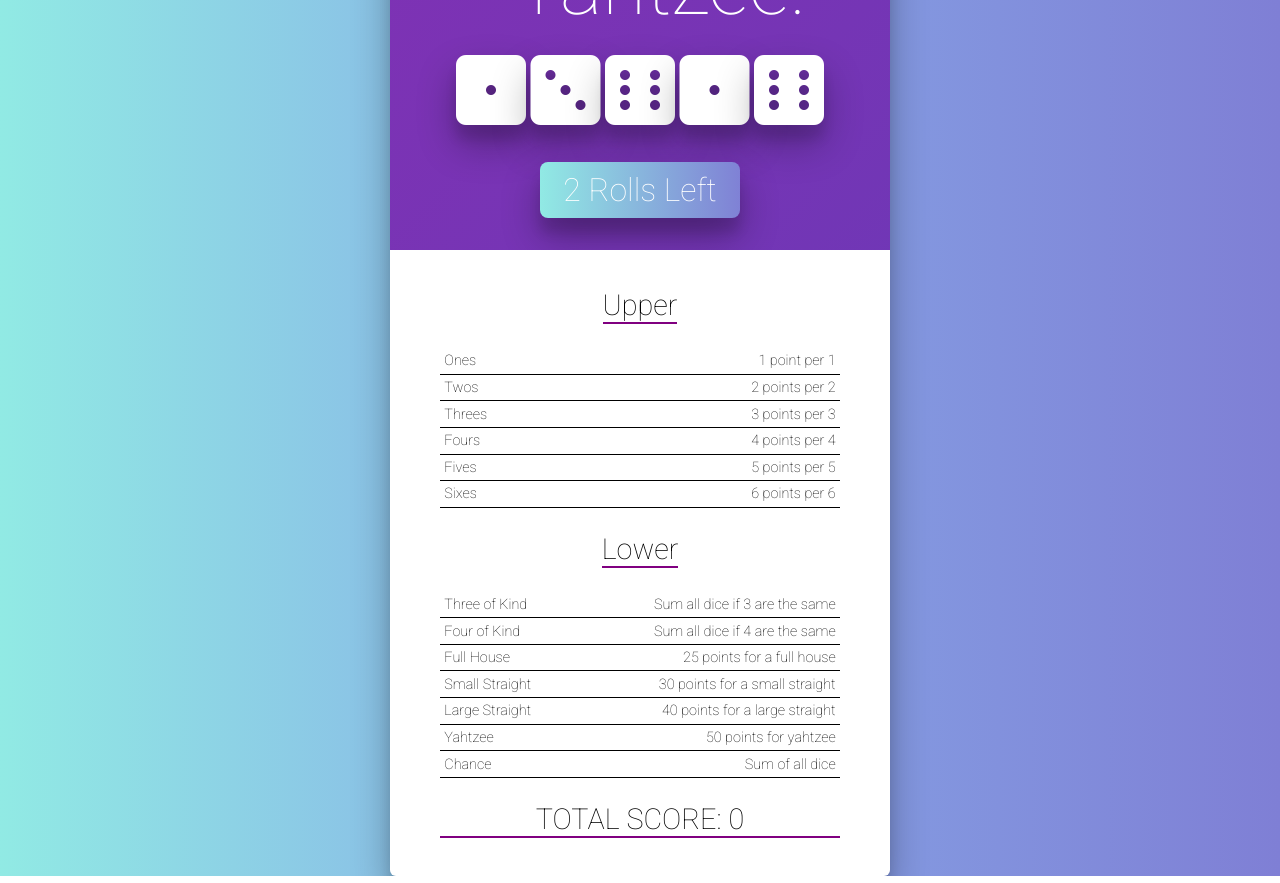
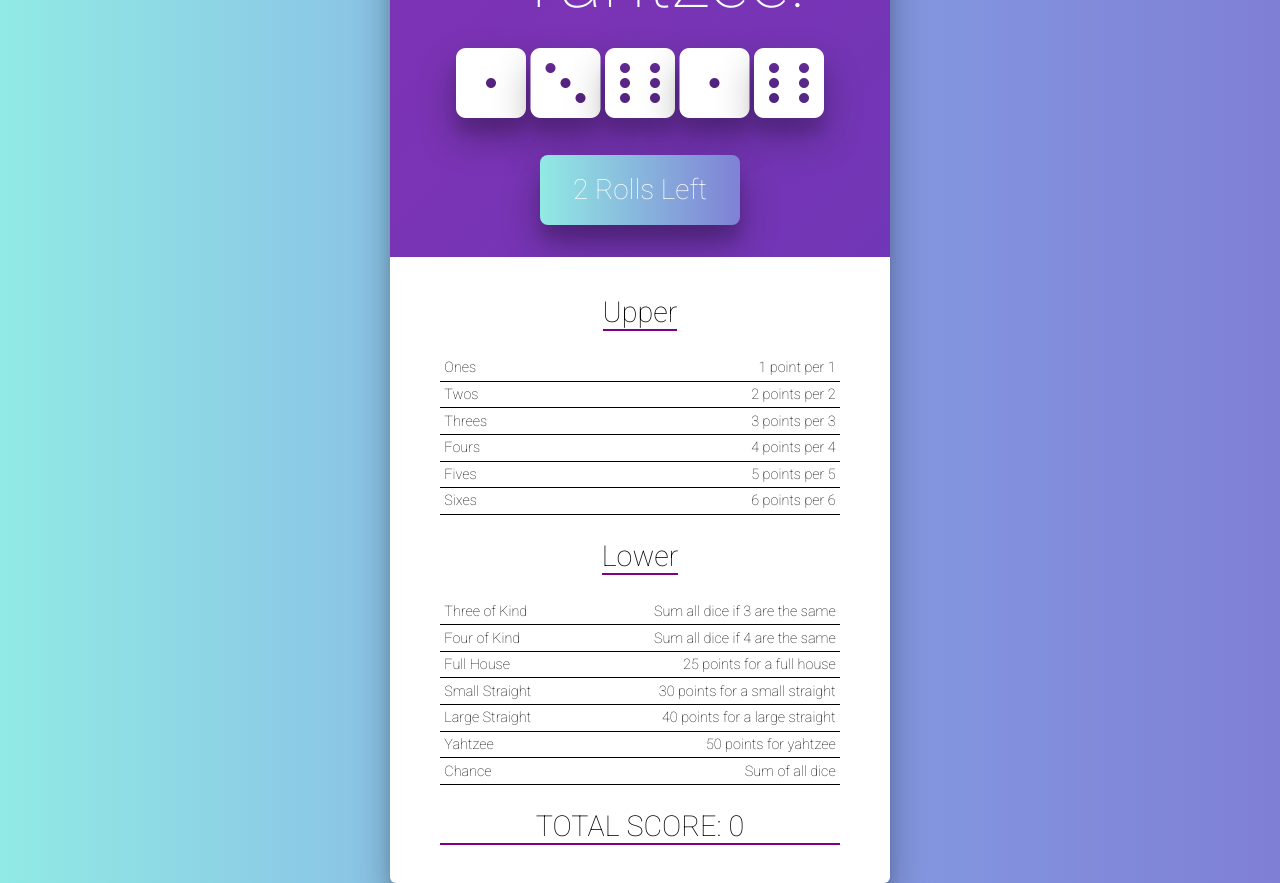
Before and after one commit to nelsW70/yahtzee, a React (Create React App) app: page / in a window 1280 px wide. Built offline with nearby package versions, Linux system fonts and the light colour scheme.

Commit message:
fix: styling on roll button

```diff
--- a/src/Game.css
+++ b/src/Game.css
@@ -33,7 +33,7 @@
   display: flex;
   justify-content: center;
   align-items: center;
-  font-size: 2em;
+  font-size: 1.75em;
   color: white;
   font-weight: 100;
   font-family: Roboto;
@@ -49,7 +49,7 @@
   border-radius: 0.5rem;
   border: none;
   width: 50%;
-  height: 56px;
+  height: 70px;
   margin: 1rem 0 2rem 0;
 }
 
```
Also changed, not shown: 1 other file (tests, documents, lock files or other folders).
